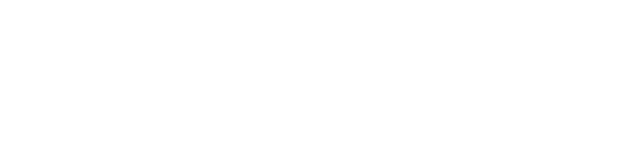
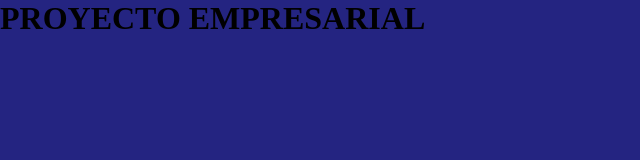
Before and after one commit to yosepyusen/cusro_git, a plain HTML site: page index.html in a window 1280 px wide. Shown: the whole page, without its empty margins (0-640 px from the left). Drawn offline with Linux system fonts and the light colour scheme; files that its build step writes are made by us from their sources.

Commit message:
Parrafo y tamaño de fuente y css

```diff
--- /dev/null
+++ b/css/estilos.css
@@ -0,0 +1,9 @@
+*{
+    margin: 0;
+    padding: 0;
+
+}
+
+body{
+    background-color: rgb(36, 36, 129);
+}
--- a/index.html
+++ b/index.html
@@ -3,11 +3,12 @@
 <head>
     <meta charset="UTF-8">
     <meta name="viewport" content="width=device-width, initial-scale=1.0">
+    <link rel="stylesheet" href="estilos.css" type="text/css">
     <title>Document</title>
 </head>
 <body>
 
-
+    <h1>PROYECTO EMPRESARIAL</h1>
 
 </body>
 </html>
```
Also changed, not shown: js/javascript.js (added), notas.txt (added).
